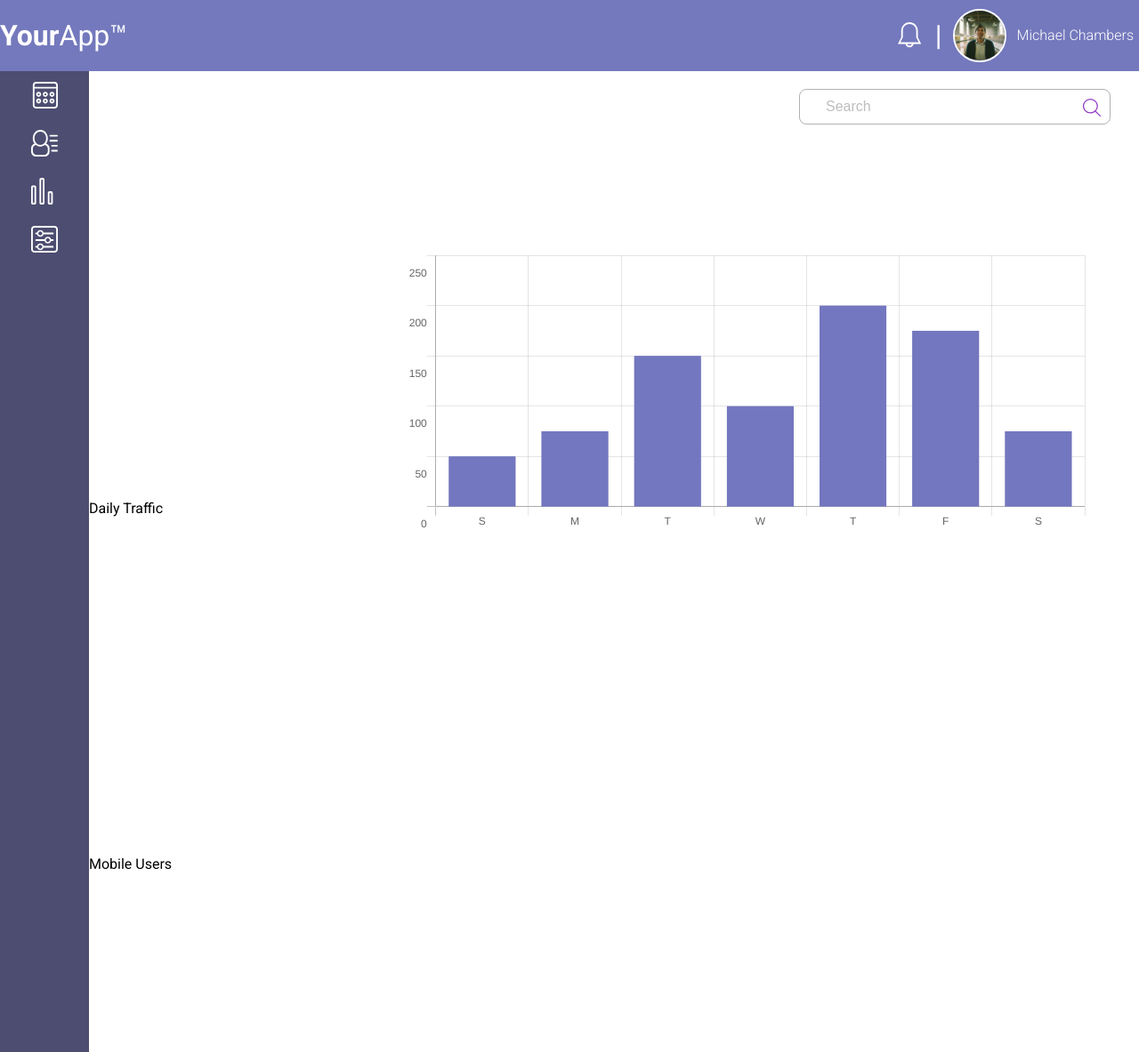
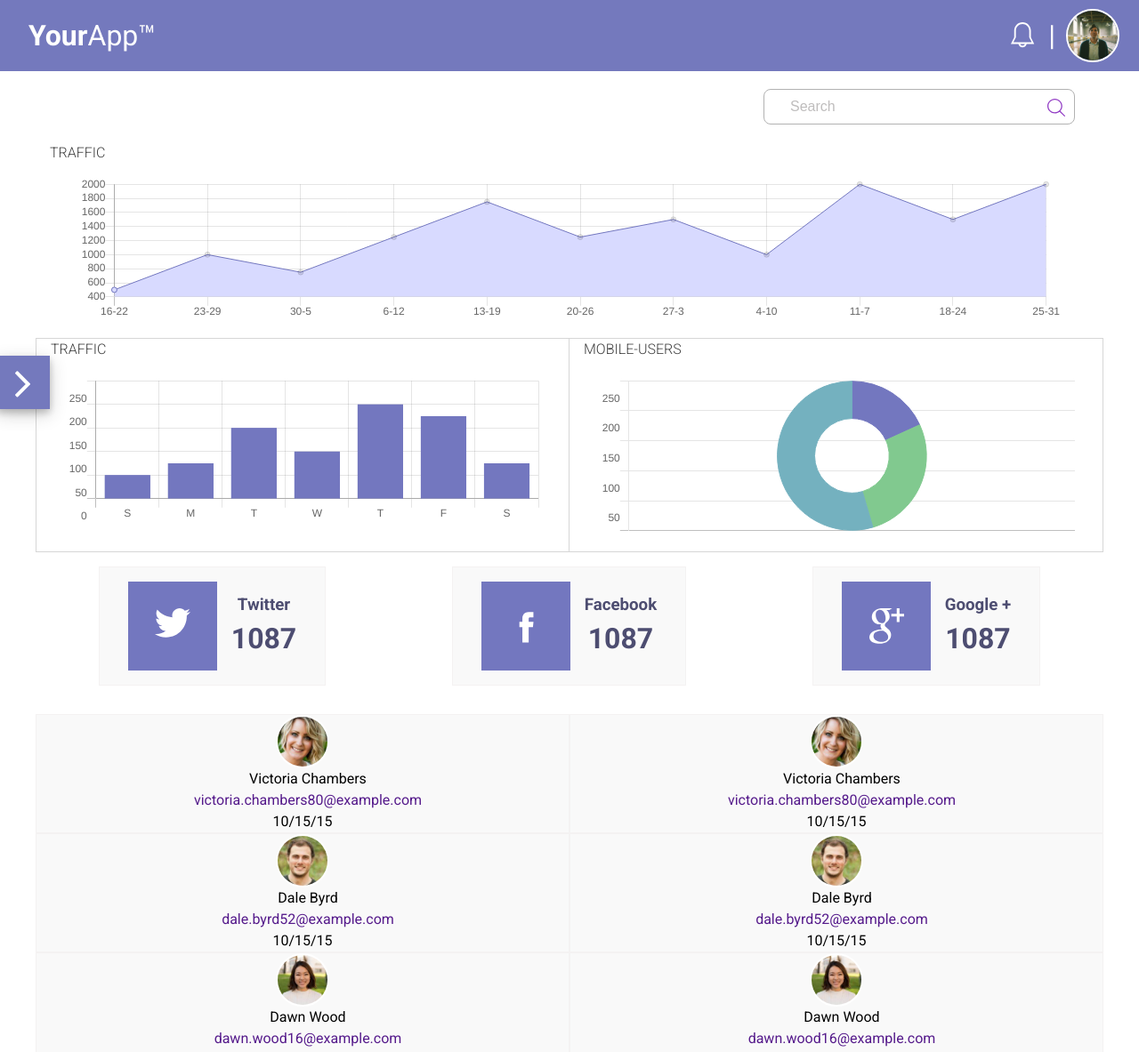
Before and after one commit to chamberino/project_7_web_app_dashboard, a plain HTML site: page index.html in a window 1280 px wide. Shown: the top 1183 px of the page at 89% size. Drawn offline with nearby package versions, Linux system fonts and the light colour scheme.

Commit message:
Updated Content
Created collapsing sidebar

Created new charts

Adjusted grid layout

```diff
--- a/app.js
+++ b/app.js
@@ -1,3 +1,25 @@
+const sidebarButton = document.querySelector('.arrow');
+const sidebar = document.querySelector('.sidebar');
+const gridItem = document.querySelectorAll('.grid-item')
+sidebarButton.addEventListener('click', ()=> {
+  for(i=0; i<gridItem.length; i++) {
+    gridItem[i].classList.add('open')
+  }
+  sidebar.classList.add('close');
+  sidebarButton.style.display = 'none'
+});
+
+sidebar.addEventListener('click', ()=> {
+  const sidebar = document.querySelector('.sidebar');
+  for(i=0; i<gridItem.length; i++) {
+    gridItem[i].classList.remove('open')
+  }
+  sidebar.classList.remove('close');
+  sidebarButton.style.display = ''
+});
+
+
+
 // Chart.js //
 Chart.defaults.global.legend.display = false;
 Chart.defaults.global.responsive = true;
@@ -5,6 +27,44 @@ Chart.defaults.global.maintainAspectRatio = false;
 
 var ctx = document.getElementById("myChart");
 var myChart = new Chart(ctx, {
+    type: 'line',
+    data: {
+        labels: ["16-22", "23-29", "30-5", "6-12", "13-19", "20-26", "27-3", "4-10", "11-7", "18-24", "25-31"],
+        datasets: [{
+            dislay: [false],
+            labelString: [false],
+            data: [500, 1000, 750, 1250, 1750, 1250, 1500, 1000, 2000, 1500, 2000],
+            backgroundColor: [
+                'rgb(216, 218, 255)',
+            ],
+            borderColor: [
+                'rgb(115, 119, 191)',
+            ],
+            borderWidth: 1
+        }]
+    },
+    options: {
+      elements: {
+        line: {
+          tension: 0, //disables bezier curves
+        scales: {
+            yAxes: [{
+                ticks: {
+                    labelOffset: 100,
+                    max: 250,
+                    min: 0,
+                    stepSize: 50
+                }
+            }]
+        }
+      }
+    }
+  }
+});
+
+
+var ctx = document.getElementById("myChart2");
+var myChart2 = new Chart(ctx, {
   type: 'bar',
   data: {
       labels: ["S", "M", "T", "W", "T", "F", "S"],
@@ -47,33 +107,24 @@ var myChart = new Chart(ctx, {
   }
 });
 
-
-var ctx = document.getElementById("myChart2");
+var ctx = document.getElementById("myChart3");
 var myChart2 = new Chart(ctx, {
-    type: 'bar',
+  type: 'doughnut',
   data: {
       labels: ["S", "M", "T", "W", "T", "F", "S"],
       datasets: [{
           dislay: [false],
           labelString: [false],
-            data: [50, 75, 150, 100, 200, 175, 75],
+          data: [50, 75, 150],
           backgroundColor: [
               'rgb(115, 119, 191)',
-                'rgb(115, 119, 191)',
-                'rgb(115, 119, 191)',
-                'rgb(115, 119, 191)',
-                'rgb(115, 119, 191)',
-                'rgb(115, 119, 191)',
-                'rgb(115, 119, 191)',
+              'rgb(129, 201, 143)',
+              'rgb(116, 177, 191)',
           ],
           borderColor: [
             'rgb(115, 119, 191)',
-                'rgb(115, 119, 191)',
-                'rgb(115, 119, 191)',
-                'rgb(115, 119, 191)',
-                'rgb(115, 119, 191)',
-                'rgb(115, 119, 191)',
-                'rgb(115, 119, 191)',
+            'rgb(129, 201, 143)',
+            'rgb(116, 177, 191)',
           ],
           borderWidth: 1
       }]
@@ -82,7 +133,7 @@ var myChart2 = new Chart(ctx, {
       scales: {
           yAxes: [{
               ticks: {
-                    labelOffset: 110,
+                  labelOffset: 20,
                   max: 250,
                   min: 0,
                   stepSize: 50
@@ -91,3 +142,5 @@ var myChart2 = new Chart(ctx, {
       }
   }
 });
+
+window.addEventListener('resize', function () { myChart.resize() })
--- a/css/styles.css
+++ b/css/styles.css
@@ -19,7 +19,6 @@ ul {
   padding-left: .75em;
 }
 
-
 /* VARIABLES */
 :root {
   --color-primary: #7479BD;
@@ -29,11 +28,12 @@ ul {
 /*Container Rules*/
 .grid {
   height: 100vh;
+  width: 100%;
   display: grid;
-  grid-template-columns: 100px 1fr 1fr;
+  grid-template-columns: 80px 1fr 1fr;
   grid-template-rows: 80px 80px;
   grid-auto-columns: ;
-  grid-auto-rows: 400px;
+  /* grid-auto-rows: 400px; */
   /* grid-gap: 10px; */
   grid-template-areas:
     "head head head"
@@ -48,6 +48,8 @@ ul {
     "sidebar settings settings"
 
     "sidebar footer footer";
+
+  }
   /* Set only the top row to 100px */
 
 
@@ -66,7 +68,35 @@ ul {
       - Use the image 'grid-template-areas.png' as a reference
   */
 
+.arrow {
+  position: fixed;
+  left: -4px;
+  top: 50%;
+  background-color: var(--color-primary);
+  box-shadow: 0 4px 8px 0 rgba(0, 0, 0, 0.2), 0 6px 20px 0 rgba(0, 0, 0, 0.19);
+  z-index: 100;
+}
 
+.grid-item {
+  position: relative;
+  right:40px;
+  -webkit-transition: right .5s;
+}
+
+.open {
+  -webkit-transition: right .5s;
+  right: 0px;
+}
+
+.sidebar {
+  position: relative;
+  right: 80px;
+  -webkit-transition: right .5s;
+}
+
+.close {
+  -webkit-transition: right .5s;
+  right: 0px;
 }
 
 .head {
@@ -121,6 +151,14 @@ footer {
 
 /*Page Styles*/
 
+.section-title {
+  font-size: 1em;
+  font-weight: 300;
+  color: #3f3f3f;
+  padding-left: 1em;
+  margin: 0 auto;
+}
+
 .grid > * {
   /* color: #fff; */
   /* padding: 1em; */
@@ -144,11 +182,16 @@ footer {
   font-weight: 400;
 }
 
+.logo {
+  padding-left: 1em;
+}
+
 .profile {
   display: flex;
   flex-direction: row;
   justify-content: flex-end;
   align-items: center;
+  padding-right: 1em;
 }
 
 .member-pic,
@@ -207,42 +250,54 @@ input {
   padding-left: 1.5em;
 }
 
-.traffic {
+/* .traffic {
   height:40%;
   width:40%;
   margin: auto;
+} */
+
+.daily-traffic,
+.mobile-users {
+  border: 1px solid #d6d6d6;
+}
+
+.mobile-users {
+  border-top: none;
 }
 
 .traffic-container {
   display: block;
-  position: relative;
+  /* position: relative; */
   margin: auto;
-  height: 40vh;
-  width: 60vw;
+  height: 95%;
+  width: 95%;
+  padding: 1em;
 }
 
 .social-stats {
   display: flex;
+  flex-direction: column;
   align-items: center;
   justify-content: space-around;
 }
 
 .social-icon {
-  height: 100px;
-  width: 100px; */
+  height: 60px;
+  width: 60px; */
   border-radius: 50%;
   background-color: #7377bf;
-  padding: 30px;
+  padding: 16px;
   margin-right: 1em;
 }
 
 .social-div {
   display: flex;
   align-items: center;
-  background-color: #fbfbfb;
+  background-color: #f9f9f9;
   color: var(--color-secondary);
-  padding: 1em 2em;
-  border: 1px solid #trafficb2b2b2;
+  padding: 1em 1em;
+  border: solid 1px #f4f2f2;
+  margin: 1em auto;
 }
 
 .social-div h1,
@@ -254,25 +309,46 @@ input {
 
 
 .new-members {
+  padding: 1em 0;
   display: flex;
   flex-direction: column;
+  width: 100%;
+  margin: auto;
 }
 
 .member {
   display: flex;
+  flex-direction: column;
   align-items: center;
+  width: 100%;
+  margin: auto;
+  text-align: center;
   /* justify-content: space-between; */
 }
 
+.member {
+  background-color: #f9f9f9;
+  border: solid 1px #f4f2f2;
+}
+
+.member ul {
+  margin: 0;
+}
+
 .date {
-  margin-left: auto;
+  margin: 0;
+  /* margin-left: auto; */
+}
+
+.recent-activity {
+  padding-top: 1em;
 }
 
 .grid div {
   /* background-color: #8494a4; */
 }
 footer {
-  background-color: #33cacb;
+  /* background-color: #33cacb; */
 }
 
 
@@ -284,8 +360,7 @@ footer {
       "head head head"
       "sidebar search search"
       "sidebar traffic traffic"
-      "sidebar daily-traffic daily-traffic"
-      "sidebar mobile-users mobile-users"
+      "sidebar daily-traffic mobile-users"
       "sidebar social-stats social-stats"
       "sidebar new-members recent-activity"
 
@@ -294,4 +369,23 @@ footer {
 
       "sidebar footer footer";
   }
+  .social-stats {
+    flex-direction: row;
+  }
+
+  .mobile-users {
+    border-left: none;
+    border-top: 1px solid #d6d6d6;
+  }
+
+
+@media screen and (min-width: 950px) {
+    .social-icon {
+      height: 100px;
+      width: 100px;
+      padding: 30px;
+  }
+  .social-div {
+    padding: 1em 2em;
+  }
 }
--- a/index.html
+++ b/index.html
@@ -8,38 +8,53 @@
     <link href="css/styles.css" rel="stylesheet">
   </head>
     <body>
+      <img class="arrow" src="icons/angle-right.svg" height="60px"
+width="60px"/>
       <div class="grid">
         <header class="head">
-          <h1><strong>Your</strong>App™</h1>
+          <h1 class="logo"><strong>Your</strong>App™</h1>
           <div class="profile">
-            <img class="profile" src="icons/icon-bell.svg" height="30px"
+            <img class="bell" src="icons/icon-bell.svg" height="30px"
     width="30px"/>
             <h1>|</h1>
             <img src="images/Chambers_Union.JPG" alt="Michael Chambers Headshot" class="profile-image">
-            <h4>Michael Chambers</h4>
+            <!-- <h4>Michael Chambers</h4> -->
           </div>
         </header>
 
-        <nav class="sidebar">
+        <nav class="sidebar grid-item">
           <img class="sidebar-icon" src="icons/icon-dashboard.svg" height="30px"width="30px"/>
           <img class="sidebar-icon" src="icons/icon-members.svg" height="30px"width="30px"/>
           <img class="sidebar-icon" src="icons/icon-visits.svg" height="30px"width="30px"/>
           <img class="sidebar-icon" src="icons/icon-settings.svg" height="30px"width="30px"/>
         </nav>
 
-        <div class="search"><input id="search" type="text" name="image_search" placeholder="Search"></div>
+        <div class="search grid-item"><input id="search" type="text" name="image_search" placeholder="Search"></div>
 
-        <div class="traffic">
+        <div class="traffic grid-item">
+          <h1 class="section-title">TRAFFIC</h1>
           <div class="traffic-container">
-            <canvas id="myChart" width="1000" height="250"></canvas>
+            <canvas id="myChart"></canvas>
           </div>
         </div>
 
-        <div class="daily-traffic">Daily Traffic</div>
-          <!-- <canvas id="myChart2" width="500px" height="400px"></canvas> -->
-        <div class="mobile-users">Mobile Users</div>
+        <div class="daily-traffic grid-item">
+          <h1 class="section-title">TRAFFIC</h1>
+          <div class="traffic-container">
+            <canvas id="myChart2"></canvas>
+          </div>
+        </div>
 
-        <div class="social-stats">
+
+
+        <div class="mobile-users grid-item">
+          <h1 class="section-title">MOBILE-USERS</h1>
+          <div class="traffic-container">
+            <canvas id="myChart3"></canvas>
+          </div>
+        </div>
+
+        <div class="social-stats grid-item">
           <div class="social-div">
             <img class="social-icon" src="icons/icon-twitter.svg" >
             <div>
@@ -50,20 +65,20 @@
           <div class="social-div">
             <img class="social-icon" src="icons/icon-facebook.svg" height="60px"width="60px"/>
             <div>
-              <h3>Twitter</h3>
+              <h3>Facebook</h3>
               <h1>1087</h1>
             </div>
           </div>
           <div class="social-div">
             <img class="social-icon" src="icons/icon-google-plus.svg" height="60px"width="60px"/>
             <div>
-              <h3>Twitter</h3>
+              <h3>Google +</h3>
               <h1>1087</h1>
             </div>
           </div>
         </div>
 
-        <div class="new-members">
+        <div class="new-members grid-item">
           <div class="member">
             <img src="images/member-1.jpg" alt="Victoria Chambers" class="member-pic">
             <ul>
@@ -98,13 +113,46 @@
           </div>
         </div>
 
-        <div class="recent-activity">Mobile Users</div>
+        <div class="recent-activity grid-item">
+          <div class="member">
+            <img src="images/member-1.jpg" alt="Victoria Chambers" class="member-pic">
+            <ul>
+              <li>Victoria Chambers</li>
+              <li><a href>victoria.chambers80@example.com</a></li>
+            </ul>
+            <p class="date">10/15/15</p>
+          </div>
+          <div class="member">
+            <img src="images/member-2.jpg" alt="Dale Byrd" class="member-pic">
+            <ul>
+              <li>Dale Byrd</li>
+              <li><a href>dale.byrd52@example.com</a></li>
+            </ul>
+              <p class="date">10/15/15</p>
+          </div>
+          <div class="member">
+            <img src="images/member-3.jpg" alt="Dawn Wood" class="member-pic">
+            <ul>
+              <li>Dawn Wood</li>
+              <li><a href>dawn.wood16@example.com</a></li>
+            </ul>
+            <p class="date">10/15/15</p>
+          </div>
+            <div class="member">
+            <img src="images/member-4.jpg" alt="Dan Oliver" class="member-pic">
+            <ul>
+              <li>Dan Oliver</li>
+              <li><a href>dan.oliver82@example.com</a></li>
+            </ul>
+            <p class="date">10/15/15</p>
+          </div>
+        </div>
 
-        <div class="message">Message User</div>
+        <div class="message grid-item">Message User</div>
 
-        <div class="setting">Settings</div>
+        <div class="setting grid-item">Settings</div>
 
-        <footer>Footer</footer>
+        <footer class=grid-item>Footer</footer>
 
       </div>
       <script src="https://cdnjs.cloudflare.com/ajax/libs/Chart.js/2.7.2/Chart.min.js"></script>
```
Also changed, not shown: icons/angle-right.svg (added), 1 other file. Lines whose indentation alone changed are shown as unchanged.
